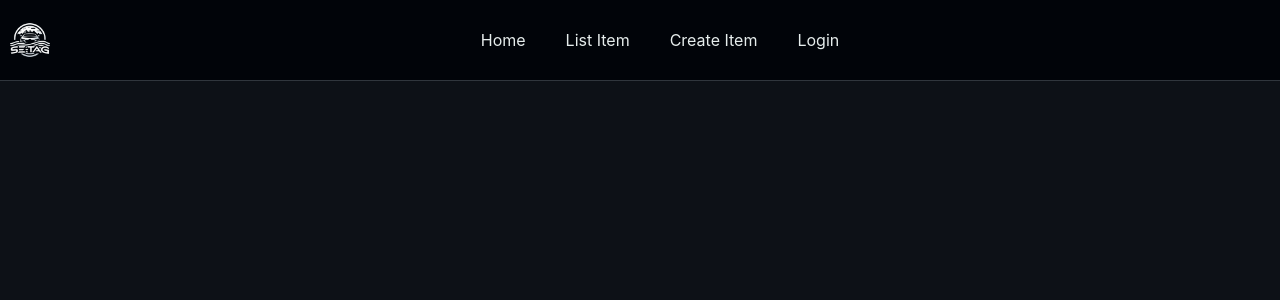
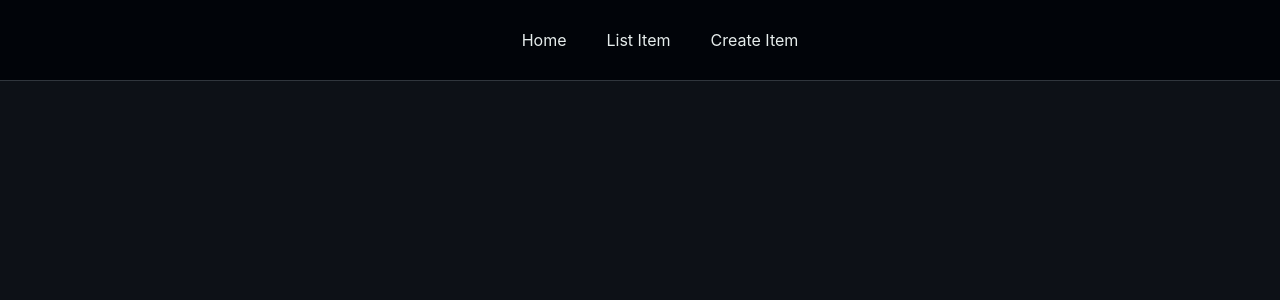
Before and after one commit to skubichrupki/sqool, a React (Create React App) app in the folder mysql-app/: page /user/CreateUser in a window 1280 px wide. Shown: the top 300 px of the page. Built offline with nearby package versions, Linux system fonts and the light colour scheme; the HTML template or start-up script is replaced by a standard one.

Commit message:
simplified the project

```diff
--- a/mysql-app/src/App.css
+++ b/mysql-app/src/App.css
@@ -10,28 +10,21 @@
 
 /* header css */
 header {
+  width: 100vw;
   display: flex;
   flex-direction: row;
-  width: 100vw;
-  justify-content: space-between;
+  justify-content: flex-start;
   align-items: center;
   background-color: #010409;
   border-bottom: 1px solid #30363d;
   height: 10vh;
 }
 
-header div {
-  width: 10vw;
-  height: 5vh;
-}
-
 header nav {
-  width: 80vw;
-}
-
-#headerimg {
-  height: 5vh;
-  margin-left: 10px;
+  width: 100vw;
+  display: flex;
+  flex-direction: row;
+  justify-content: center;
 }
 
 header nav ul {
@@ -39,6 +32,7 @@ header nav ul {
   display: flex;
   flex-direction: row;
   justify-content: center;
+  align-items: center;
   flex-wrap: wrap;
 }
 
--- a/mysql-app/src/components/CreateUser.jsx
+++ b/mysql-app/src/components/CreateUser.jsx
@@ -7,12 +7,8 @@ import Notification from "./Notification";
 
 function CreateUser({label}) {
 
-    // const [current state, function(new state) to update state] = useState("");
-    // so you change mobileValue to value of argument sent to setMobileValue function
     const[input_values, setInputValues] = useState({});
     const[notification, setNotification] = useState('');
-
-    // const navigate = useNavigate();
 
     async function handleSubmit (event) {
         event.preventDefault();
--- a/mysql-app/src/components/Header.jsx
+++ b/mysql-app/src/components/Header.jsx
@@ -1,16 +1,8 @@
 import {Link} from 'react-router-dom';
-import { FontAwesomeIcon } from '@fortawesome/react-fontawesome'
-import { faGithub, faLinkedin } from '@fortawesome/free-brands-svg-icons';
+
 function Header() {
-
-
     return (
         <header>
-            <div>
-                <Link to="/">
-                    <img id="headerimg" src="/logo_setag.png" alt="logo" />
-                </Link>
-            </div>
             <nav>
                 <ul>
                     <li>
@@ -28,16 +20,8 @@ function Header() {
                             Create Item
                         </Link>
                     </li>
-                    <li>
-                        <Link to="/Login">
-                            Login
-                        </Link>
-                    </li>
                 </ul>
             </nav>
-            <div className='icons'>
-
-            </div>
         </header>
     );
 }
--- a/mysql-app/src/components/SelectUser.jsx
+++ b/mysql-app/src/components/SelectUser.jsx
@@ -11,6 +11,7 @@ function SelectUser() {
     const inReviewItemArray = itemArray.filter(item => item.status_id === 2);
     const inProgressItemArray = itemArray.filter(item => item.status_id === 3);
     const doneItemArray = itemArray.filter(item => item.status_id === 4);
+
     const backlogItemArrayCounter = backlogItemArray.length;
     const inReviewItemArrayCounter = inReviewItemArray.length;
     const inProgressItemArrayCounter = inProgressItemArray.length;
```
Also changed, not shown: 1 other file (tests, documents, lock files or other folders).
